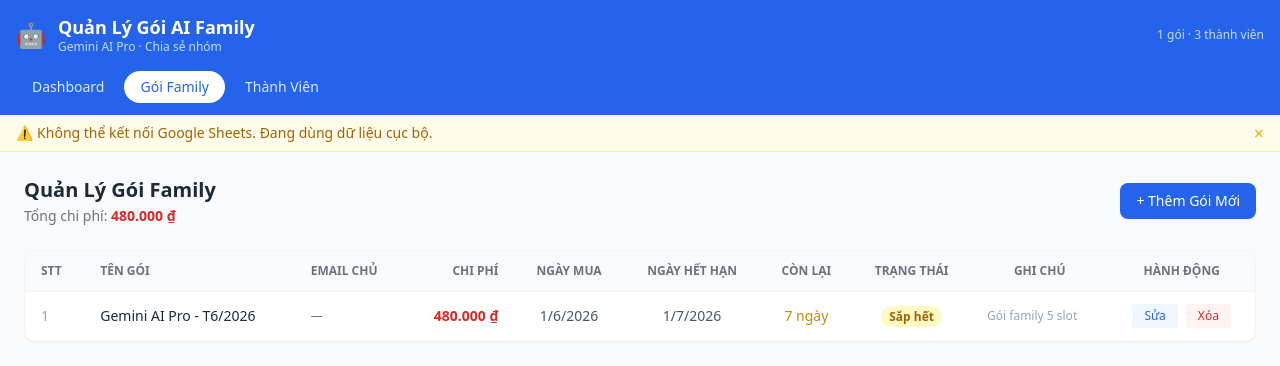
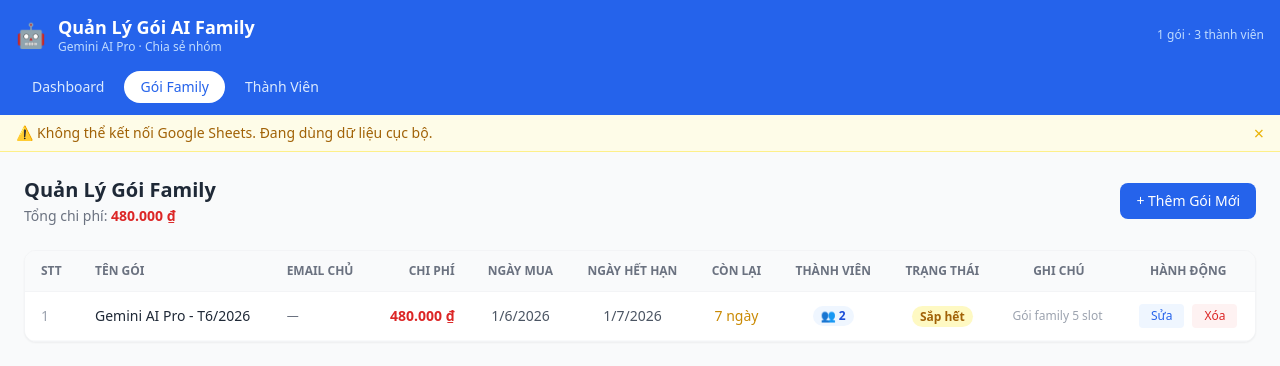
Before and after one commit to thienvo2111/ai-quanlysub, a React (Vite) app: page / in a window 1280 px wide. Both pictures are taken after a click on the button "Gói Family". Shown: the top 366 px of the page. Built offline with nearby package versions, Linux system fonts and the light colour scheme; no server answers.

Commit message:
feat: hien thi so thanh vien con han trong bang goi family

```diff
--- a/src/App.jsx
+++ b/src/App.jsx
@@ -140,7 +140,7 @@
       ) : (
         <main className="max-w-7xl mx-auto">
           {activeTab === 'dashboard' && <Dashboard packages={packages} members={members} />}
-          {activeTab === 'packages' && <PackageManager packages={packages} setPackages={setPackages} />}
+          {activeTab === 'packages' && <PackageManager packages={packages} setPackages={setPackages} members={members} />}
           {activeTab === 'members' && <MemberManager packages={packages} members={members} setMembers={setMembers} />}
         </main>
       )}
--- a/src/components/PackageManager.jsx
+++ b/src/components/PackageManager.jsx
@@ -26,7 +26,11 @@
   return <span className={`px-2 py-0.5 rounded-full text-xs font-semibold ${map[s]}`}>{label[s]}</span>
 }
 
-export default function PackageManager({ packages, setPackages }) {
+export default function PackageManager({ packages, setPackages, members = [] }) {
+  function getMemberCount(pkgId) {
+    // active members (not expired)
+    return members.filter(m => getDaysLeft(m.expiryDate) >= 0).length
+  }
   const [modalOpen, setModalOpen] = useState(false)
   const [editId, setEditId] = useState(null)
   const [form, setForm] = useState(EMPTY_FORM)
@@ -100,6 +104,7 @@
                 <th className="px-4 py-3 text-center">Ngày Mua</th>
                 <th className="px-4 py-3 text-center">Ngày Hết Hạn</th>
                 <th className="px-4 py-3 text-center">Còn Lại</th>
+                <th className="px-4 py-3 text-center">Thành Viên</th>
                 <th className="px-4 py-3 text-center">Trạng Thái</th>
                 <th className="px-4 py-3 text-center">Ghi Chú</th>
                 <th className="px-4 py-3 text-center">Hành Động</th>
@@ -119,6 +124,11 @@
                     <td className="px-4 py-3 text-center">
                       <span className={`font-medium ${days < 0 ? 'text-red-500' : days <= 7 ? 'text-yellow-600' : 'text-gray-600'}`}>
                         {days < 0 ? `Quá hạn ${Math.abs(days)} ngày` : `${days} ngày`}
+                      </span>
+                    </td>
+                    <td className="px-4 py-3 text-center">
+                      <span className="inline-flex items-center gap-1 bg-blue-50 text-blue-700 px-2 py-0.5 rounded-full text-xs font-semibold">
+                        👥 {getMemberCount(pkg.id)}
                       </span>
                     </td>
                     <td className="px-4 py-3 text-center"><StatusBadge expiryDate={pkg.expiryDate} /></td>
```
